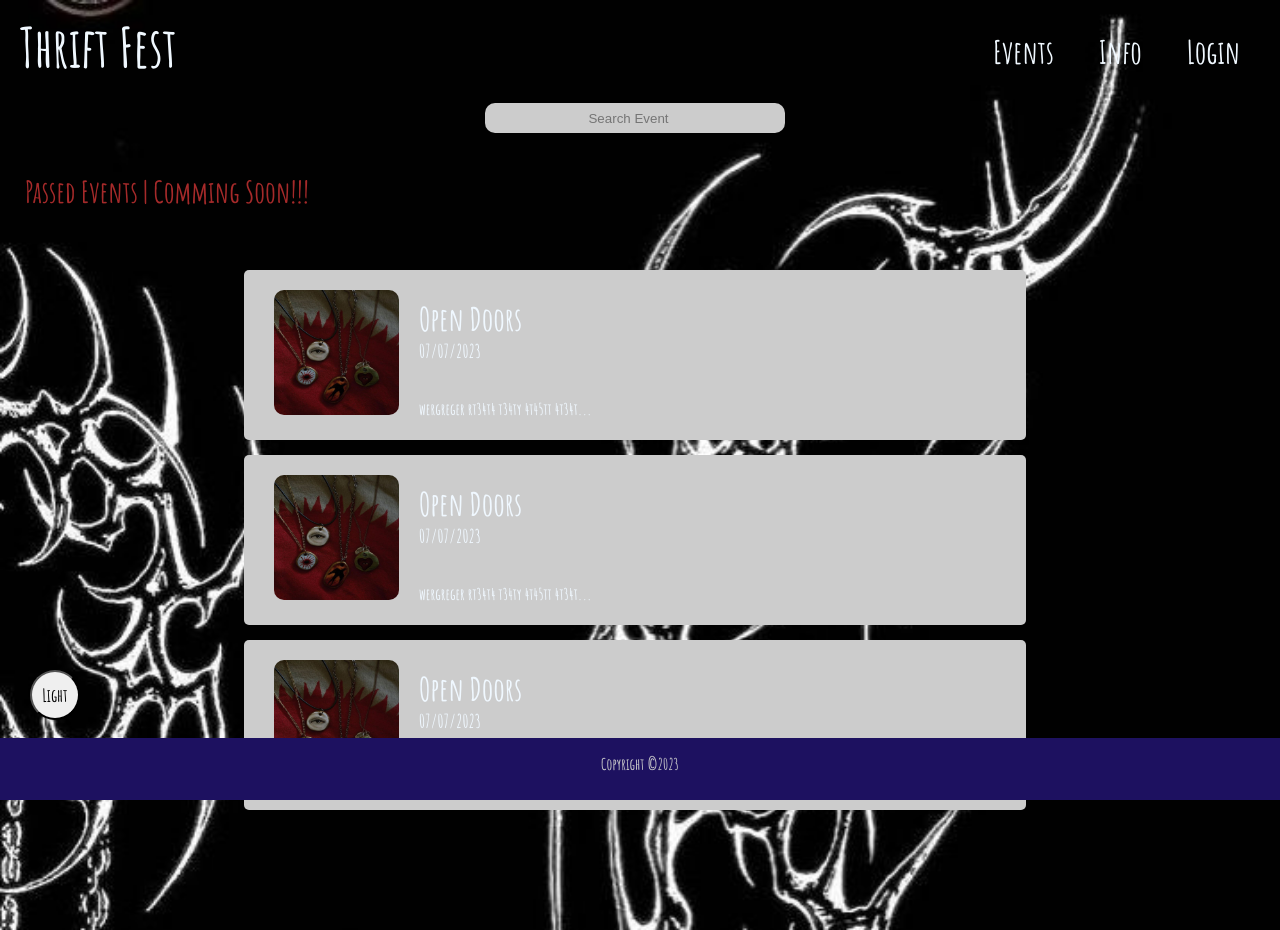
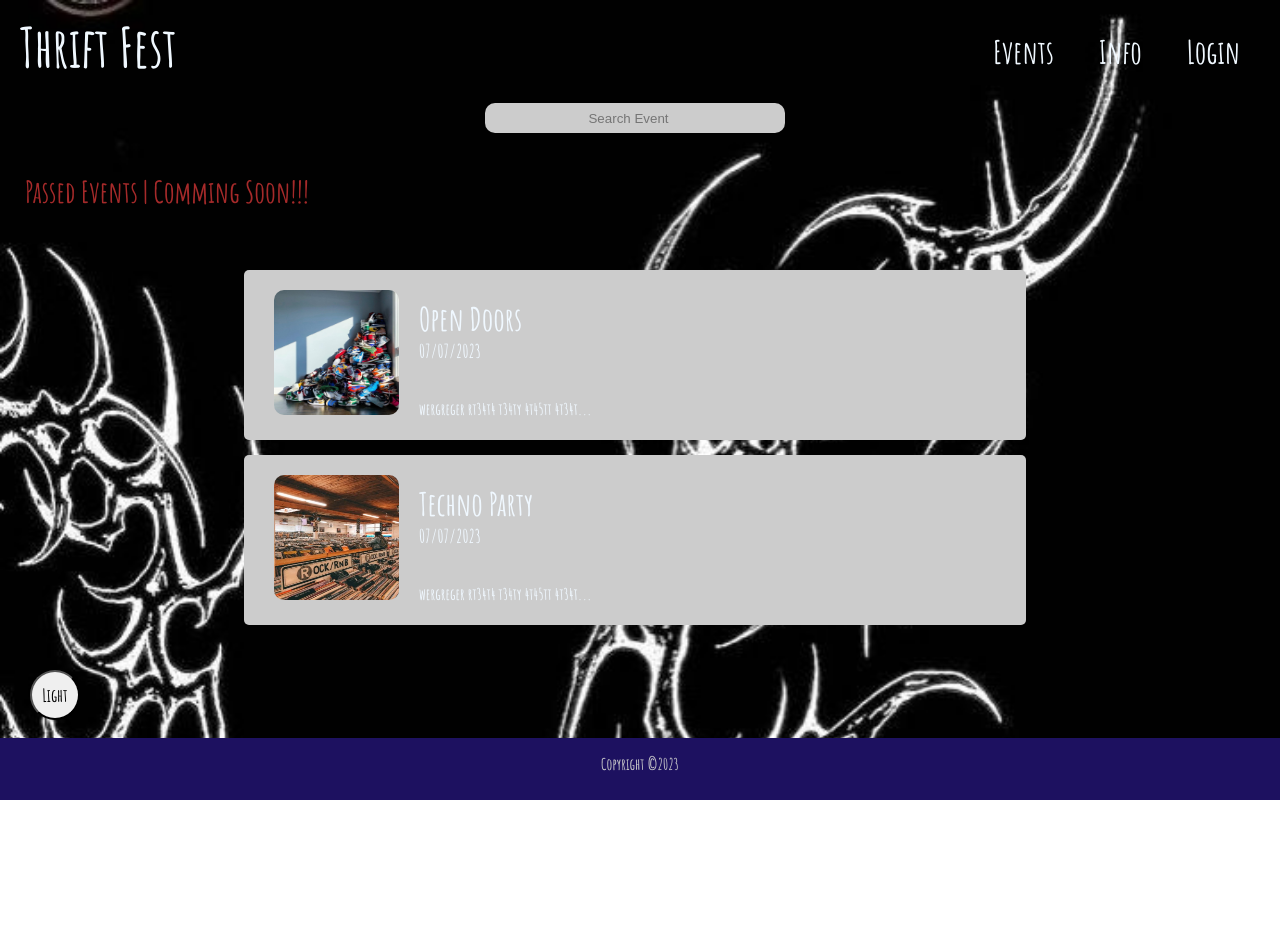
Before and after one commit to aggelos950/Thrift, a React (Create React App) app: page /events in a window 1280 px wide. After the commit the page ends 800 px from the top, so only its background shows below. Built offline with nearby package versions, Linux system fonts and the light colour scheme.

Commit message:
clickable-unclickable divs divs, search bar with context

```diff
--- a/src/components/CommingEvents.jsx
+++ b/src/components/CommingEvents.jsx
@@ -1,16 +1,32 @@
+import { useContext } from "react";
 import Event from "./Event";
 import dataEvents from "./eventData";
-
+import {SearchContext} from "../pages/Events"
 
 function CommingEvents(){
-    return (
-        dataEvents.map((event)=>{
-            if (event.passed){
-                return(<Event key={event.id} img={event.src} title={event.title} date={event.date} desc={event.description}/>);
-            }
+    const search = useContext(SearchContext);
 
-        })
-    )
-}
+    console.log(search)
+    function handleClick(){
+        console.log("rgteryg5hy");
+    }
+
+        return (
+            dataEvents
+            .filter(event=>!event.passed)
+            .filter(event=>event.title.match(search))
+            .map((event)=>(
+                <Event
+                    key={event.id}
+                    img={event.src}
+                    title={event.title}
+                    date={event.date}
+                    desc={event.description}
+                    passed={event.passed}
+                    handleClick={handleClick}
+                />
+            ))
+        )
+    }
 
 export default CommingEvents;
--- a/src/components/Event.jsx
+++ b/src/components/Event.jsx
@@ -3,9 +3,12 @@ import Image from './Image';
 
 
 function Event(props){
+
+const passedClass = props.passed?"passed":"";
+
     return(
-        <div className="eventDiv">
-               <Image key={props.key} dest={props.img} />
+        <div className={`eventDiv ${passedClass}`} onClick={props.handleClick}>
+               <Image key={props.id} dest={props.img}/>
                <div className="eventInfo">
                    <h1>{props.title}</h1>
                    <h3>{props.date}</h3>
--- a/src/components/HomePageContent.jsx
+++ b/src/components/HomePageContent.jsx
@@ -25,7 +25,7 @@ function HomePageContent(){
           <p>? What to expect ? . </p>
 
             {images.map((image)=>{
-            return <Image key={image.dest} dest={image.src} />
+            return <Image key={image.id} dest={image.src} />
             })}
           <p className="photoDivP">! And many more ! </p>
         </div>
--- a/src/components/PassedEvents.jsx
+++ b/src/components/PassedEvents.jsx
@@ -3,12 +3,22 @@ import dataEvents from "./eventData";
 
 
 function PassedEvents(){
+
+
+
     return (
-        dataEvents.map((event)=>{
-            if (!event.passed){
-                return(<Event key={event.id} img={event.src} title={event.title} date={event.date} desc={event.description}/>);
-            }
-        })
+        dataEvents
+        .filter(event=>event.passed)
+        .map((event)=>  (
+            <Event
+                key={event.id}
+                img={event.src}
+                title={event.title}
+                date={event.date}
+                desc={event.description}
+                passed={event.passed}
+            />
+        ))
     )
 }
 
--- a/src/components/eventData.js
+++ b/src/components/eventData.js
@@ -2,14 +2,14 @@ const dataEvents = [
     {
         id:1,
         src:require('../imagesNew/homePage1.jpg'),
-        title:"Open Doors",
+        title:"Closing",
         date:"07/07/2023",
         description:"wergreger rt34t4 t34ty 4t45tt 4t34t...",
         passed:true
     },
     {
         id:2,
-        src:require('../imagesNew/homePage1.jpg'),
+        src:require('../imagesNew/homePage2.jpg'),
         title:"Open Doors",
         date:"07/07/2023",
         description:"wergreger rt34t4 t34ty 4t45tt 4t34t..." ,
@@ -17,24 +17,24 @@ const dataEvents = [
     },
     {
         id:3,
-        src:require('../imagesNew/homePage1.jpg'),
-        title:"Open Doors",
+        src:require('../imagesNew/homePage3.jpg'),
+        title:"Techno Party",
         date:"07/07/2023",
         description:"wergreger rt34t4 t34ty 4t45tt 4t34t..." ,
         passed:false
     },
     {
         id:4,
-        src:require('../imagesNew/homePage1.jpg'),
-        title:"Open Doors",
+        src:require('../imagesNew/homePage4.jpg'),
+        title:"Sell Out",
         date:"07/07/2023",
         description:"wergreger rt34t4 t34ty 4t45tt 4t34t...",
         passed:true
     },
     {
         id:5,
-        src:require('../imagesNew/homePage1.jpg'),
-        title:"Open Doors",
+        src:require('../imagesNew/homePage5.jpg'),
+        title:"Film Display",
         date:"07/07/2023",
         description:"wergreger rt34t4 t34ty 4t45tt 4t34t..." ,
         passed:true
--- a/src/pages/Events.js
+++ b/src/pages/Events.js
@@ -1,21 +1,38 @@
-import Layout from '../components/Layout';
 import { Link, Outlet } from 'react-router-dom';
 import '../styles/eventsPage.css';
+import { useState, createContext } from 'react';
+
+
+export const SearchContext = createContext(null);
 
 function Events() {
+     const [eventFilter,setEventFilter] = useState("");
+
+
+
+
+    function handleChange(event){
+        setEventFilter(event.target.value);
+    }
+
     return (
+        <SearchContext.Provider value={eventFilter}>
             <div className='eventsContentDiv'>
-            <input type='search' placeholder='Search Event' className='searchBar' />
+                <input type='search' placeholder='Search Event' className='searchBar' onChange={handleChange} value={eventFilter}/>
                 <div className='linkDiv'>
                     <Link to='passedEvents' className='listLink'>Passed Events</Link>
                     <Link to='commingEvents' className='listLink'>| Comming Soon!!!</Link>
                 </div>
+
                     <div className='allEventDiv'>
                         <Outlet />
                     </div>
 
             </div>
+        </SearchContext.Provider>
     );
 }
 
+
+
 export default Events;
```
Also changed, not shown: src/styles/eventsPage.css (line endings or trailing spaces). Lines whose indentation alone changed are shown as unchanged.
